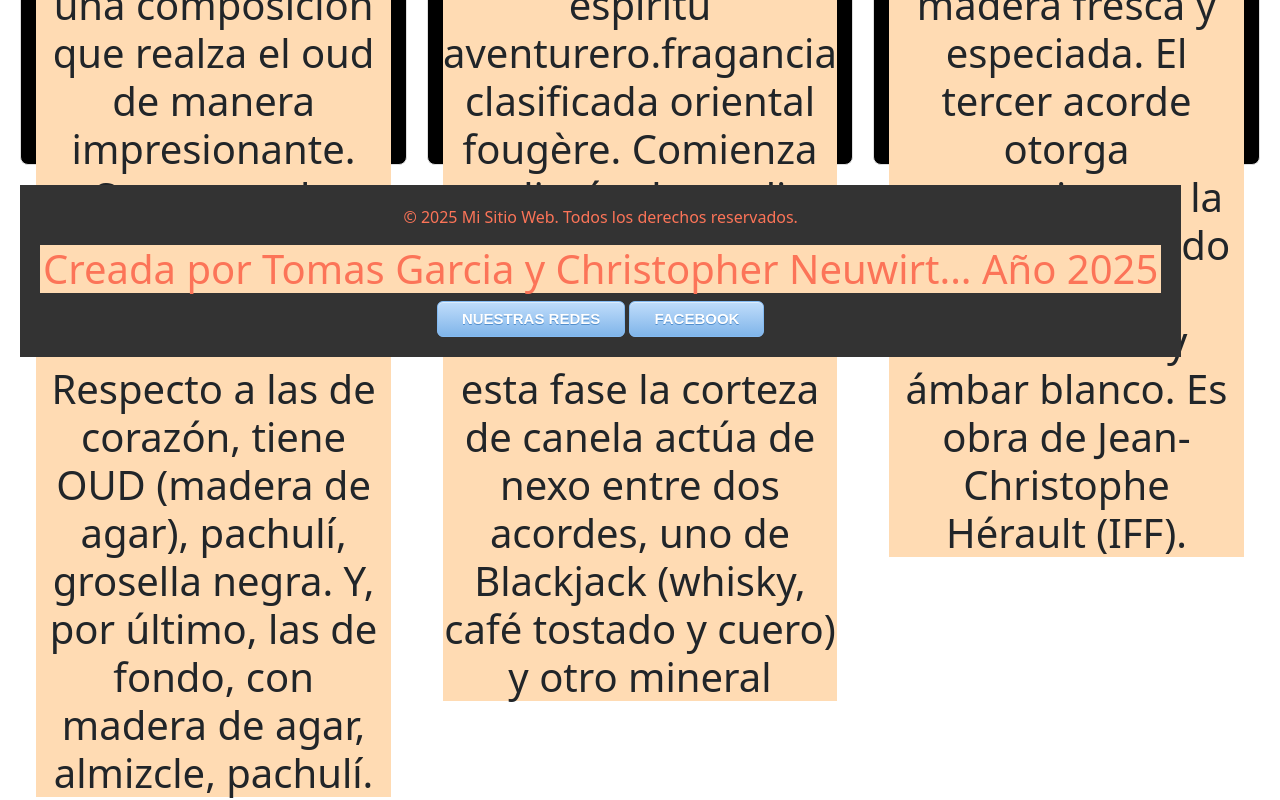
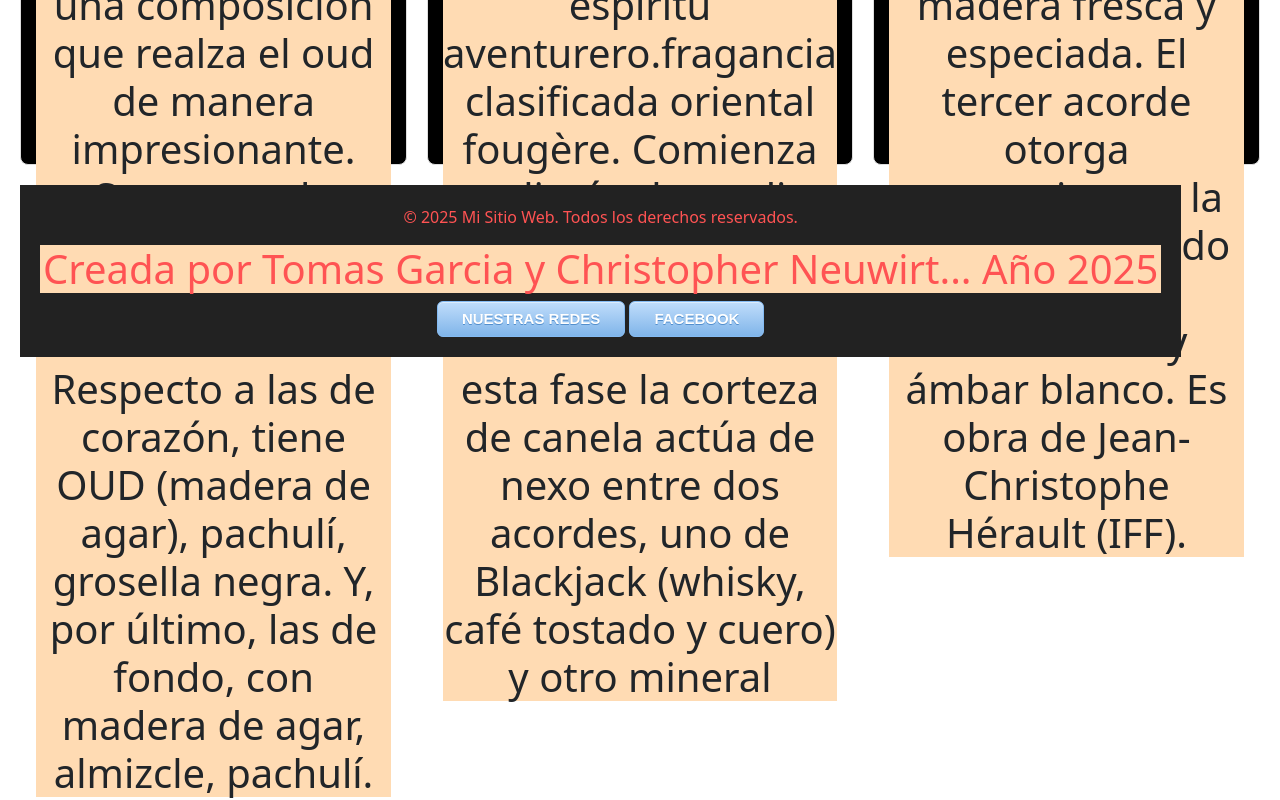
Before and after one commit to neuwirtchristopher927-dot/tomichristoperfumes, a plain HTML site: page index.html in a window 1280 px wide. Shown: the part 1807-2607 px from the top of the page. Drawn offline with nearby package versions, Linux system fonts and the light colour scheme.

Commit message:
cambios finales

```diff
--- a/estilo.css
+++ b/estilo.css
@@ -56,6 +56,7 @@ nav {
   grid-template-columns: repeat(3, 1fr);
   gap: 20px;
   padding: 20px;
+
 }
 
 .foto {
@@ -102,12 +103,10 @@ nav {
   }
 
 
-
 footer {
-    background-color: #333;
-    color: #FC7458;
-    text-align:center;
-    padding: 20px;
-    bottom: 0;
-    width: 300%;
+  background-color: #222;
+  color: rgb(255, 83, 83);
+  text-align: center;
+  padding: 20px;
+  width: 300%;
 }
```
Also changed, not shown: index.html (+4 -4 lines).
